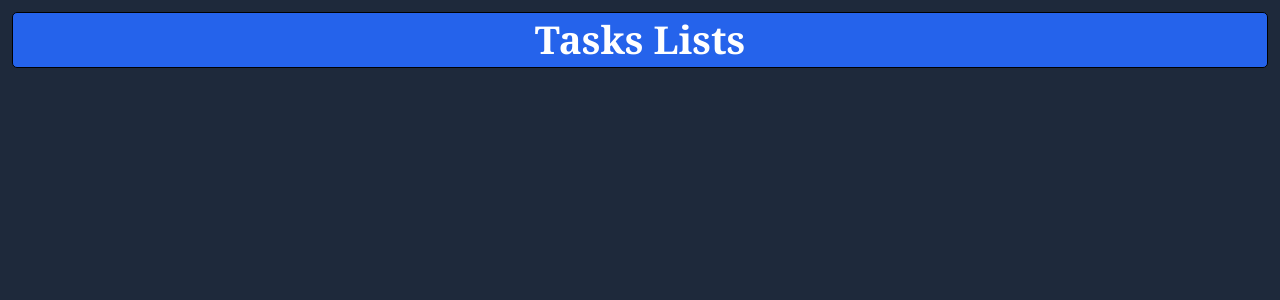
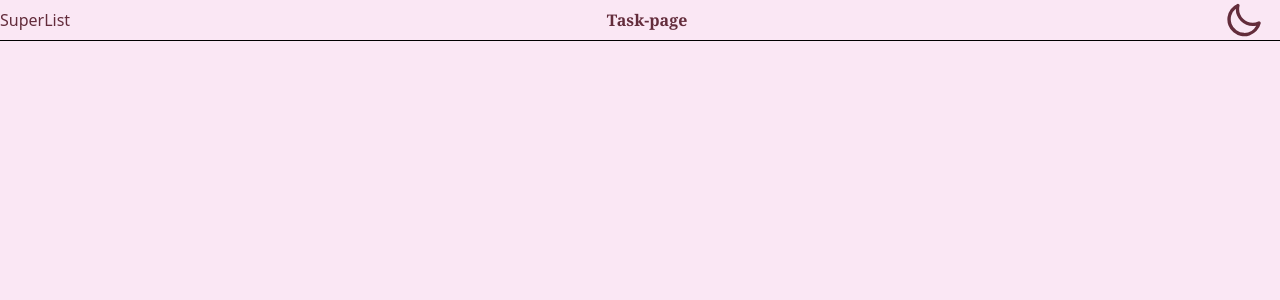
Before and after one commit to asxrafali0975/SuperListV2, a SvelteKit app: page /viewtask in a window 1280 px wide. Shown: the top 300 px of the page. Built offline with nearby package versions, Linux system fonts and the light colour scheme.

Commit message:
Initial commit

```diff
--- a/codesave.svelte
+++ b/codesave.svelte
@@ -1,68 +1,67 @@
 <script>
-    import { onMount } from 'svelte';
     import '../+page.svelte'
-    import { goto } from '$app/navigation';
-
     import { arr } from '../../store';
 
-        let input_value = $state(null);
-        let storage_arr=[];
 
-
-    onMount(()=>{
-        if(!localStorage.getItem("superlist")){
-            goto('/login')
+    const finished=(index)=>{
+        $arr[index].status=!$arr[index].status;
+        localStorage.setItem("superlist_tasks", JSON.stringify($arr));
 
     }
-
-        let stored_tasks=localStorage.getItem("superlist_tasks")
-        if(stored_tasks){
-            stored_tasks=JSON.parse(stored_tasks)
-             $arr=stored_tasks
-        }
-    })
-
-    const addtask=()=>{
-        let obj={data:input_value,status:false}
-        $arr=[...$arr,obj]
-        input_value=""
-
+    const deletetask=(index)=>{
+        let dummy = $arr
+        dummy.splice(index,1)
+        $arr=dummy
         localStorage.setItem("superlist_tasks", JSON.stringify($arr));
-
-
 
 
     }
 
-
     </script>
 
-<div id="container" class="bg-slate-600 h-[100vh] w-[100vw]">
-    <div id="one" class="bg-slate-950 h-[30%] w-[100%] flex items-center justify-around">
-        <input type="text" placeholder="Enter your task" bind:value={input_value} class=" h-[23%] font-medium rounded-md w-[68%] focus:border-2  focus:border-black" >
-        <button class="btn bg-blue-300 h-[23%] rounded-md p-2 flex items-center justify-center" onclick={addtask}>Add Task</button>
 
-    </div>
-    <div id="two" class="flex h-[70%] flex-col ">
-        <div id="one" class="mid bg-yellow-400 w-[100%] h-[50%] font-semibold  ">Total tasks {$arr.length} </div>
-        <div id="two" class="mid bg-red-400 w-[100%] h-[50%]" onclick={()=>goto('/viewtask')}>View tasks</div>
+    <div class="bg-slate-800 h-[1000000vh] w-[100vw] p-3">
+        <h1 class="center bg-blue-600 font-serif h-[0.0007%]" >Tasks Lists</h1>
+
+    {#each $arr as value, index}
+    <div class="border">
+        <h1  class={value.status ?  " done bg-slate-400 m-2 font-serif " : "bg-slate-400 m-2 font-serif " } > {index}->{value.data}</h1>
+        <button class="bg-green-300 rounded-md " onclick={()=>finished(index)}>{ value.status ? "Undone" :"Done"  }</button>
+        <button class="bg-red-300 rounded-md"  onclick={()=>deletetask(index)}>Delete</button>
     </div>
 
+    {/each}
 
     </div>
 
 
     <style>
-    .btn{
-        font-size: 2vmin;
+        h1{
+            font-size: 3vw;
+            border: 1.5px solid black;
+            border-radius: 5px;
 
         }
 
-    .mid{
+        .border{
+            border: 2px solid black;
+            margin-bottom:14px;
+        }
+
+        .center{
             display: flex;
             align-items: center;
-        justify-content: center ;
-        font-size: larger;
+            justify-content: center;
+            color: white;
+            margin-bottom: 30px;
+            font-weight: 600;
+
         }
 
+        .done{
+            background-color: rgb(153, 235, 160);
+            text-decoration: line-through;
+        }
+
+
     </style>
--- a/src/routes/login/+page.svelte
+++ b/src/routes/login/+page.svelte
@@ -84,13 +84,13 @@
         />
         <input
             type="text"
-            placeholder="Enter your username"
+            placeholder="Username"
             bind:value={username}
             class="input input-bordered input-primary w-full max-w-xs"
         />
         <input
             type="text"
-            placeholder="Enter your username"
+            placeholder="Password"
             bind:value={password}
             class="input input-bordered input-primary w-full max-w-xs"
         />
--- a/src/routes/viewtask/+page.svelte
+++ b/src/routes/viewtask/+page.svelte
@@ -1,67 +1,139 @@
 <script>
-import '../+page.svelte'
-import { arr } from '../../store';
+    // importts
+    import "../+page.svelte";
+    import { onMount } from "svelte";
+    import { goto } from "$app/navigation";
+    import { MODE } from "../../store";
+    import { arr } from "../../store";
+
+    // variables
+
+    let start_drag_value=null;
+    let start_index=null;
+    let end_drag_value=null;
+    let end_index=null;
 
 
-const finished=(index)=>{
-    $arr[index].status=!$arr[index].status;
-    localStorage.setItem("superlist_tasks", JSON.stringify($arr));
+    //functions
 
-}
-const deletetask=(index)=>{
-    let dummy = $arr
-    dummy.splice(index,1)
-    $arr=dummy
-    localStorage.setItem("superlist_tasks", JSON.stringify($arr));
+    onMount(() => {
+        let mode = localStorage.getItem("superListMode").trim();
+        $MODE = parseFloat(mode);
+        let dummy = localStorage.getItem("superlist_tasks")
+        if(dummy){
+            dummy=JSON.parse(dummy)
+            console.log(dummy)
+            $arr=dummy
+        }
+    });
+
+    const finished = (index) => {
+        $arr[index].status = !$arr[index].status;
+        localStorage.setItem("superlist_tasks", JSON.stringify($arr));
+    };
+    const deletetask = (index) => {
+        let dummy = $arr;
+        dummy.splice(index, 1);
+        $arr = dummy;
+        localStorage.setItem("superlist_tasks", JSON.stringify($arr));
+    };
+
+    let toggle = $state(true);
+
+    const toggleFnc = () => {
+        let tog = $MODE;
+        tog = tog === 1 ? 0 : 1;
+        $MODE = tog;
+        localStorage.setItem("superListMode", $MODE);
+    };
+
+    const dragStart=(index)=>{
+      start_drag_value=$arr[index]
+      start_index=index
 
 
-}
+    }
+    const dragTarget=(index)=>{
+        end_drag_value=$arr[index]
+        end_index=index
 
+
+
+    }
+    const change=()=>{
+        $arr[end_index]=start_drag_value
+        $arr[start_index]=end_drag_value
+        localStorage.setItem("superlist_tasks", JSON.stringify($arr));
+
+    }
 </script>
 
+<div
+    id="container"
+    data-theme={$MODE ? "valentine" : "dark"}
+    class="h-[1000vh] w-[100vw]"
+>
+    <div id="toggleBtn" class=" w-full flex items-center justify-between">
+        <h1>SuperList</h1>
+        <h1 class="font-bold font-serif">Task-page</h1>
 
-<div class="bg-slate-800 h-[1000000vh] w-[100vw] p-3">
-    <h1 class="center bg-blue-600 font-serif h-[0.0007%]" >Tasks Lists</h1>
+        <label class="swap swap-rotate pr-4">
+            <!-- this hidden checkbox controls the state -->
+            <input type="checkbox" onclick={toggleFnc} />
 
-{#each $arr as value, index}
-<div class="border">
-    <h1  class={value.status ?  " done bg-slate-400 m-2 font-serif " : "bg-slate-400 m-2 font-serif " } > {index}->{value.data}</h1>
-    <button class="bg-green-300 rounded-md " onclick={()=>finished(index)}>{ value.status ? "Undone" :"Done"  }</button>
-    <button class="bg-red-300 rounded-md"  onclick={()=>deletetask(index)}>Delete</button>
+            <!-- sun icon -->
+            <svg
+                class="swap-on h-10 w-10 fill-current"
+                xmlns="http://www.w3.org/2000/svg"
+                viewBox="0 0 24 24"
+            >
+                <path
+                    d="M5.64,17l-.71.71a1,1,0,0,0,0,1.41,1,1,0,0,0,1.41,0l.71-.71A1,1,0,0,0,5.64,17ZM5,12a1,1,0,0,0-1-1H3a1,1,0,0,0,0,2H4A1,1,0,0,0,5,12Zm7-7a1,1,0,0,0,1-1V3a1,1,0,0,0-2,0V4A1,1,0,0,0,12,5ZM5.64,7.05a1,1,0,0,0,.7.29,1,1,0,0,0,.71-.29,1,1,0,0,0,0-1.41l-.71-.71A1,1,0,0,0,4.93,6.34Zm12,.29a1,1,0,0,0,.7-.29l.71-.71a1,1,0,1,0-1.41-1.41L17,5.64a1,1,0,0,0,0,1.41A1,1,0,0,0,17.66,7.34ZM21,11H20a1,1,0,0,0,0,2h1a1,1,0,0,0,0-2Zm-9,8a1,1,0,0,0-1,1v1a1,1,0,0,0,2,0V20A1,1,0,0,0,12,19ZM18.36,17A1,1,0,0,0,17,18.36l.71.71a1,1,0,0,0,1.41,0,1,1,0,0,0,0-1.41ZM12,6.5A5.5,5.5,0,1,0,17.5,12,5.51,5.51,0,0,0,12,6.5Zm0,9A3.5,3.5,0,1,1,15.5,12,3.5,3.5,0,0,1,12,15.5Z"
+                />
+            </svg>
+
+            <!-- moon icon -->
+            <svg
+                class="swap-off h-10 w-10 fill-current"
+                xmlns="http://www.w3.org/2000/svg"
+                viewBox="0 0 24 24"
+            >
+                <path
+                    d="M21.64,13a1,1,0,0,0-1.05-.14,8.05,8.05,0,0,1-3.37.73A8.15,8.15,0,0,1,9.08,5.49a8.59,8.59,0,0,1,.25-2A1,1,0,0,0,8,2.36,10.14,10.14,0,1,0,22,14.05,1,1,0,0,0,21.64,13Zm-9.5,6.69A8.14,8.14,0,0,1,7.08,5.22v.27A10.15,10.15,0,0,0,17.22,15.63a9.79,9.79,0,0,0,2.1-.22A8.11,8.11,0,0,1,12.14,19.73Z"
+                />
+            </svg>
+        </label>
+    </div>
+
+    {#each $arr as obj, index}
+        <div class="join join-vertical w-full my-1" draggable="true" ondragstart={()=>dragStart(index)}  ondragenter={()=>dragTarget(index)}  ondragend={change}>
+            <div
+                class="collapse collapse-arrow join-item border-base-300 border"
+            >
+                <input type="radio" name="my-accordion-4" checked="checked" />
+                <div class="collapse-title text-xl font-small font-mono">
+                    Task {index + 1}
+                </div>
+                <div class="collapse-content">
+                    <h4 class={obj.status ?  " done  m-2 font-serif font-semibold tracking-wide" : " m-2 font-serif font-semibold tracking-wide " } >
+                        {obj.data}
+                        <button class="btn btn-active btn-neutral bg-green-500"  onclick={()=>finished(index)}>{ obj.status ? "Undone" :"Done"  }</button>
+                        <button class="btn btn-active btn-neutral bg-red-500"   onclick={()=>deletetask(index)}>Delete</button>
+                    </h4>
+                </div>
+            </div>
+
+        </div>
+    {/each}
 </div>
 
-{/each}
-
-</div>
-
-
 <style>
-    h1{
-        font-size: 3vw;
-        border: 1.5px solid black;
-        border-radius: 5px;
-
-    }
-
-    .border{
-        border: 2px solid black;
-        margin-bottom:14px;
-    }
-
-    .center{
-        display: flex;
-        align-items: center;
-        justify-content: center;
-        color: white;
-        margin-bottom: 30px;
-        font-weight: 600;
-
+    #toggleBtn {
+        border-bottom: 1.5px solid black;
     }
 
     .done{
-        background-color: rgb(153, 235, 160);
-        text-decoration: line-through;
-    }
 
-
+            text-decoration: line-through;
+        }
 </style>
```
Lines whose indentation alone changed are shown as unchanged.
